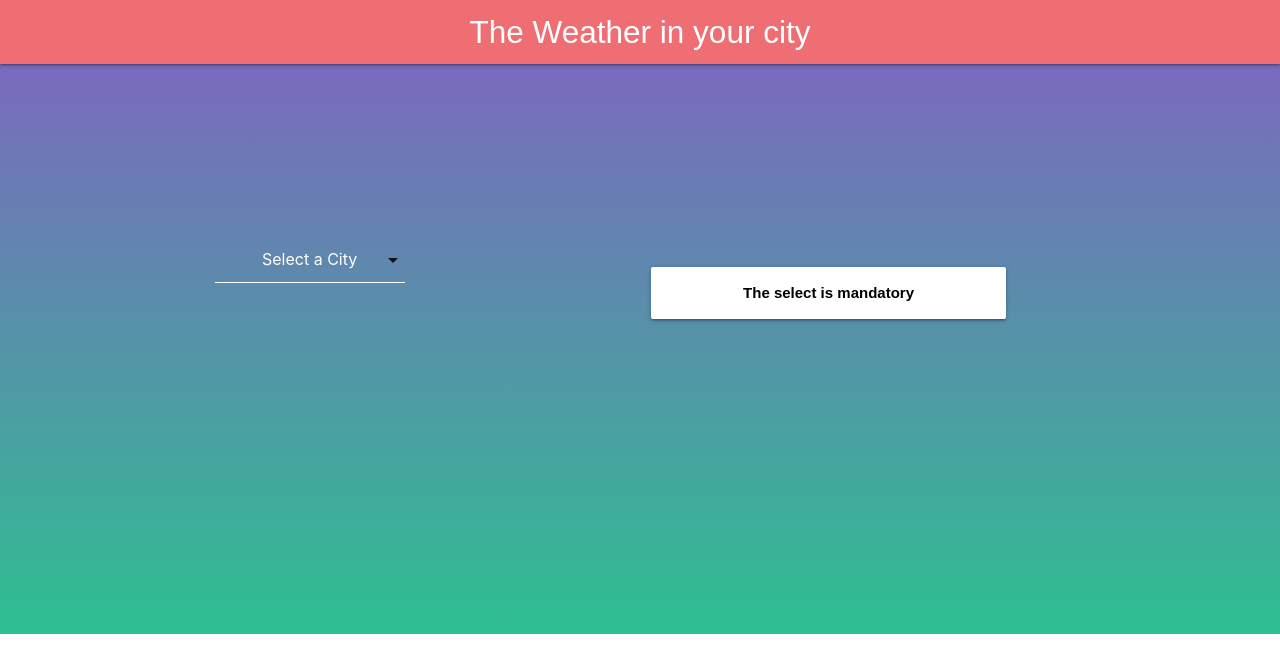
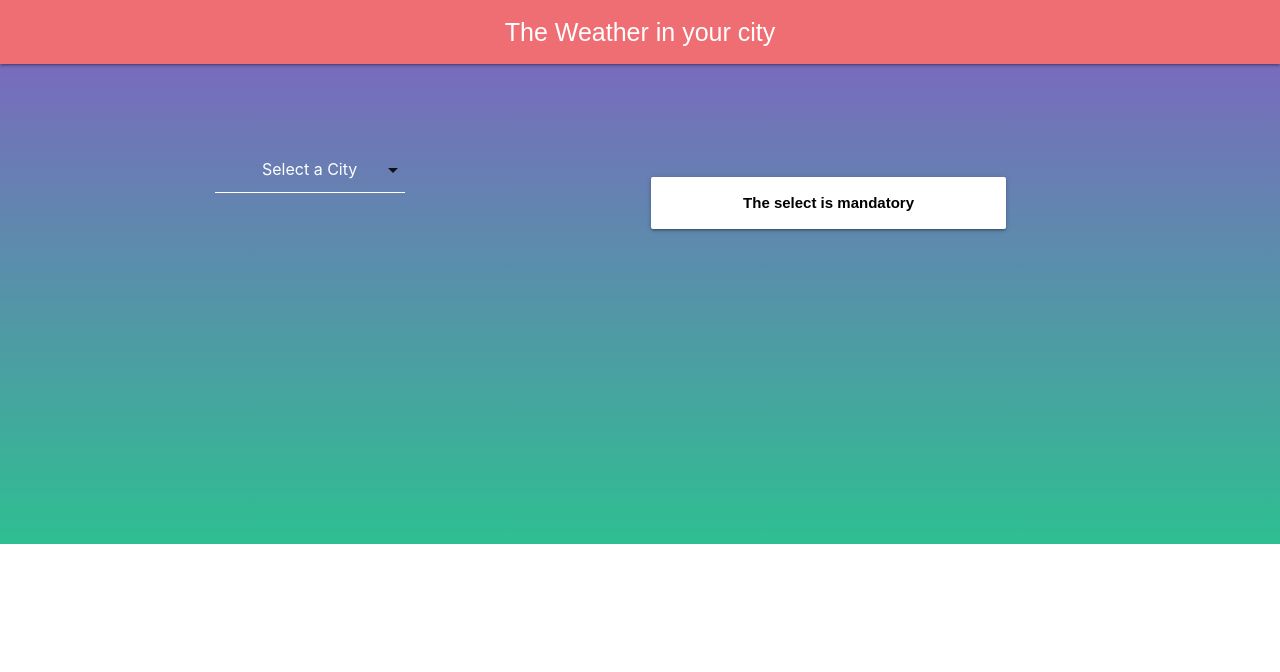
Before and after one commit to AliceInWonderDev/al_client_side, a React (Create React App) app: page / in a window 1280 px wide. Shown: the top 672 px of the page. Built offline with nearby package versions, Linux system fonts and the light colour scheme; no server answers.

Commit message:
style changes

```diff
--- a/public/index.html
+++ b/public/index.html
@@ -2,7 +2,7 @@
 <html lang="en">
   <head>
     <meta charset="utf-8" />
-    <link rel="shortcut icon" href="../src/icons/favicon.ico" type="image/x-icon">
+    <link rel="icon" href="./favicon.ico" type="image/x-icon">
     <meta name="viewport" content="width=device-width, initial-scale=1" />
     <meta name="theme-color" content="#000000" />
     <!--
--- a/src/App.js
+++ b/src/App.js
@@ -46,22 +46,25 @@ class App extends React.Component {
       component = <Forecast
                     response = {response}
                   />
+    }
 
-    }
     const searchInput = data =>{
       socket.emit('getData', data);
         return false;
     }
+
     return (
       <div>
         <Header
           title= 'The Weather in your city'
         />
-        <WeatherIcons
-            response = {response}
-        />
         <div className="container-form">
           <div className="container">
+            <div className="row">
+              <WeatherIcons
+                  response = {response}
+              />
+            </div>
             <div className="row">
               <div className="col s12 m6">
                 <WeatherForm
@@ -69,7 +72,7 @@ class App extends React.Component {
                 />
               </div>
               <div className="col s12 m6">
-                  {component}
+                {component}
               </div>
             </div>
           </div>
--- a/src/Components/Error.js
+++ b/src/Components/Error.js
@@ -6,7 +6,6 @@ function Error({message}){
             <b>  {message}  </b>
         </div>
     )
-
 }
 
 export default Error;
--- a/src/Components/Forecast.js
+++ b/src/Components/Forecast.js
@@ -5,8 +5,7 @@ function Forecast({ response }){
     return(
         <div className="card-panel white col s12">
             <div className="black-text">
-
-                <h2>The weather in your city is:</h2>
+                <h2>The weather in the selected city is:</h2>
                     <p>
                         <h3> {response.temperature} F</h3>
                     </p>
@@ -14,7 +13,7 @@ function Forecast({ response }){
                     <p>
                         {response.humidity * 100} %
                     </p>
-                <h2>Local time:</h2>
+                <h2>You're consulting this on:</h2>
                     <p>
                         <TimeConverter
                             response = {response}
@@ -23,7 +22,6 @@ function Forecast({ response }){
             </div>
         </div>
     )
-
 }
 
 export default Forecast;
--- a/src/Components/TimeConverter.js
+++ b/src/Components/TimeConverter.js
@@ -1,13 +1,13 @@
 
 const TimeConverter = ({response}) => {
     let newDate = new Date(response.time * 1000); //por mil para que sea en segundos y no milisegundos
-    let allMonths = ['Enero', 'Febrero', 'Marzo', 'Abril', 'Mayo', 'Junio', 'Julio', 'Agosto', 'Septiembre', 'Octubre', 'Noviembre', 'Diciembre'];
+    let allMonths = ['January', 'February', 'March', 'April', 'May', 'June', 'July', 'August', 'September', 'October', 'November', 'December'];
     let year = newDate.getFullYear(); //returns 4 numbers (numbers of the year -of course-)
     let month = allMonths[newDate.getMonth()];
     let date = newDate.getDate();
     let hour = newDate.getHours();
     let min = newDate.getMinutes();
-    let time = date + ' ' + month + ' ' + year + ' ' + hour + ':' + min;
+    let time = month + ' ' + date + ' ' + year + ' ' + hour + ':' + min;
 
     return time;
 }
--- a/src/Components/WeatherForm.js
+++ b/src/Components/WeatherForm.js
@@ -10,7 +10,6 @@ function WeatherForm({searchInput}){
         setOption({
             ...option,
             [e.target.name] : e.target.value
-
         })
         searchInput(e.target.value);
     };
@@ -20,7 +19,6 @@ function WeatherForm({searchInput}){
     }
 
     return(
-
         <form
             onSubmit={consultWeather}
         >
--- a/src/index.css
+++ b/src/index.css
@@ -9,11 +9,15 @@ body {
   width: 100%;
   height: 100%;
 }
+
 nav .brand-logo {
   display: block;
+  margin: auto;
   text-align: center;
   position: relative;
+  font-size: 25px;
 }
+
 .input-field label {
   color: #000;
 
@@ -35,46 +39,55 @@ input[type=text]:not(.browser-default) {
   text-align: center;
 
 }
+
 input[type=text]:not(.browser-default):focus:not([readonly]) {
   border-bottom: 1px solid #000;
   -webkit-box-shadow: 0 1px 0 0 #000;
   box-shadow: 0 1px 0 0 #000;
   background: linear-gradient(to top, #2ebf91, #8360c3)
 }
+
 input[type=text]:not(.browser-default):focus:not([readonly]) + label {
   color: #000;
 }
 
 .container-form {
   border-top: 1px;
-  padding: 8rem 0 1px 0;
+  padding: 10px 0 1px 0px;
   padding-bottom: 280px;
 
 }
+
 .buscador i {
   width: 100%;
 }
+
 .error {
   padding: 1rem!important;
   color:#000;
   margin-top: 3rem;
   text-align: center;
 }
+
 .card-panel h2 {
   font-size: 1.6rem;
   text-align: center;
 }
+
 .card-panel p {
   text-align: center;
   font-size: 1.4rem;
 }
+
 .temperatura {
   font-size: 4rem!important
 }
+
 .temperatura span {
   font-size: 2rem!important;
   vertical-align: super;
 }
+
 .btn-block {
   display: block!important;
 }
```
Also changed, not shown: 2 other files (tests, documents, lock files or other folders). Lines whose indentation alone changed are shown as unchanged.
